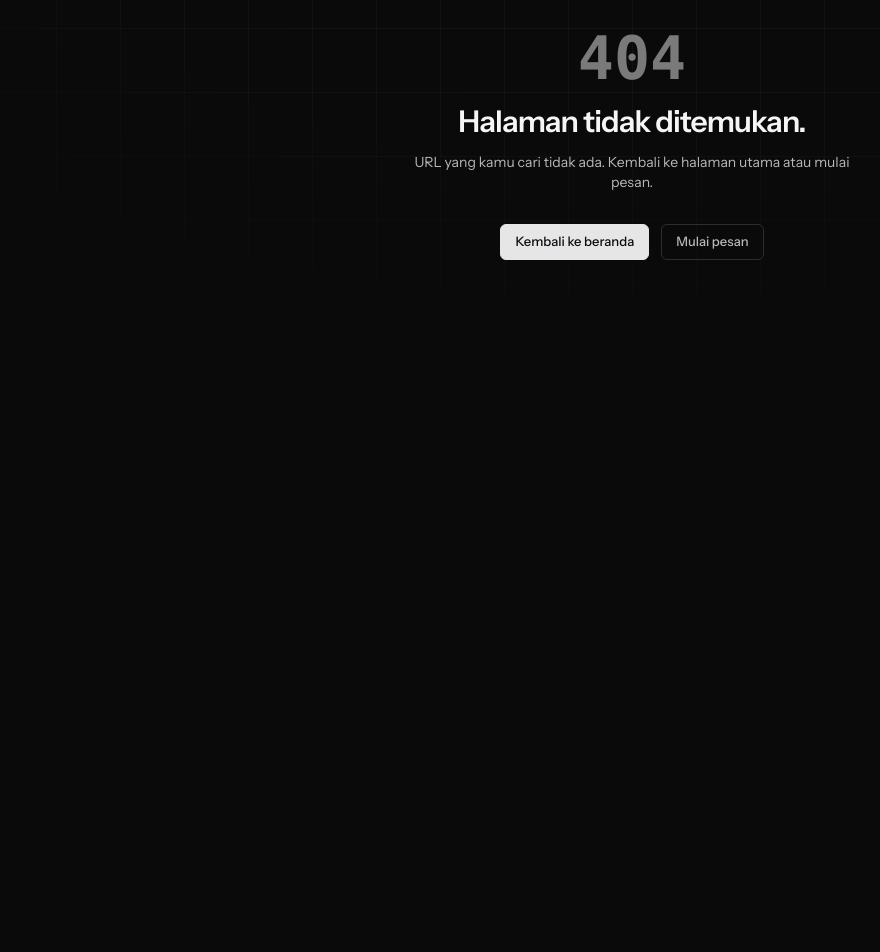
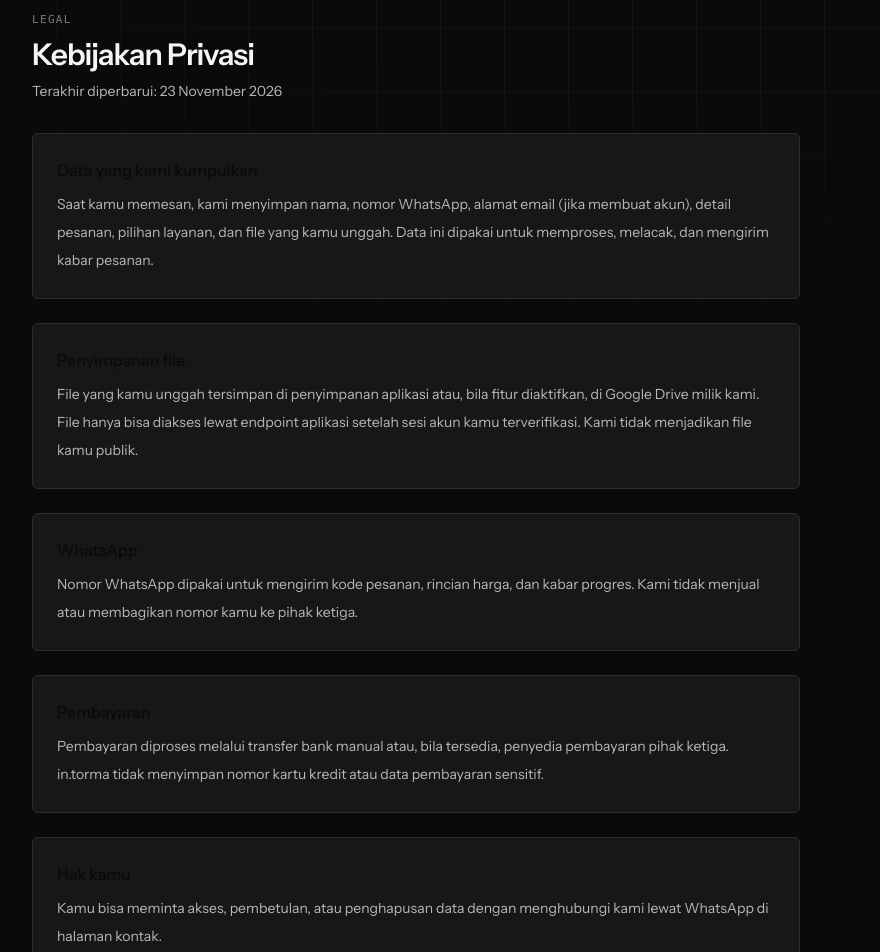
Before and after one commit to BEEYOGS/intorma, a Next.js app: page /privacy in a window 1280 px wide. Before the commit this address had no page. Shown: the part 100-1052 px from the top of the page, without its empty margins (8-888 px from the left). Before the commit the page ends 800 px from the top, so only its background shows below. Built offline with nearby package versions, Linux system fonts and the light colour scheme; no server answers.

Commit message:
Add privacy and terms pages for OAuth consent screen

```diff
--- /dev/null
+++ b/src/app/privacy/page.tsx
@@ -0,0 +1,60 @@
+import { TopBar } from "@/components/TopBar";
+
+export const metadata = { title: "Kebijakan Privasi" };
+
+export default function PrivacyPage() {
+  return (
+    <div className="animate-in">
+      <TopBar />
+      <div className="wrap py-10 sm:py-14">
+        <p className="eyebrow mb-2">Legal</p>
+        <h1 className="display text-2xl sm:text-3xl">Kebijakan Privasi</h1>
+        <p className="mt-2 text-sm text-mute">Terakhir diperbarui: 23 November 2026</p>
+
+        <div className="mt-8 max-w-3xl space-y-6 text-sm leading-7 text-[var(--text-2)]">
+          <section className="card p-5 sm:p-6">
+            <h2 className="mb-2 text-base font-medium text-[var(--text)]">Data yang kami kumpulkan</h2>
+            <p>
+              Saat kamu memesan, kami menyimpan nama, nomor WhatsApp, alamat email (jika membuat akun),
+              detail pesanan, pilihan layanan, dan file yang kamu unggah. Data ini dipakai untuk memproses,
+              melacak, dan mengirim kabar pesanan.
+            </p>
+          </section>
+
+          <section className="card p-5 sm:p-6">
+            <h2 className="mb-2 text-base font-medium text-[var(--text)]">Penyimpanan file</h2>
+            <p>
+              File yang kamu unggah tersimpan di penyimpanan aplikasi atau, bila fitur diaktifkan, di
+              Google Drive milik kami. File hanya bisa diakses lewat endpoint aplikasi setelah sesi
+              akun kamu terverifikasi. Kami tidak menjadikan file kamu publik.
+            </p>
+          </section>
+
+          <section className="card p-5 sm:p-6">
+            <h2 className="mb-2 text-base font-medium text-[var(--text)]">WhatsApp</h2>
+            <p>
+              Nomor WhatsApp dipakai untuk mengirim kode pesanan, rincian harga, dan kabar progres.
+              Kami tidak menjual atau membagikan nomor kamu ke pihak ketiga.
+            </p>
+          </section>
+
+          <section className="card p-5 sm:p-6">
+            <h2 className="mb-2 text-base font-medium text-[var(--text)]">Pembayaran</h2>
+            <p>
+              Pembayaran diproses melalui transfer bank manual atau, bila tersedia, penyedia pembayaran
+              pihak ketiga. in.torma tidak menyimpan nomor kartu kredit atau data pembayaran sensitif.
+            </p>
+          </section>
+
+          <section className="card p-5 sm:p-6">
+            <h2 className="mb-2 text-base font-medium text-[var(--text)]">Hak kamu</h2>
+            <p>
+              Kamu bisa meminta akses, pembetulan, atau penghapusan data dengan menghubungi kami lewat
+              WhatsApp di halaman kontak.
+            </p>
+          </section>
+        </div>
+      </div>
+    </div>
+  );
+}
--- /dev/null
+++ b/src/app/terms/page.tsx
@@ -0,0 +1,61 @@
+import { TopBar } from "@/components/TopBar";
+
+export const metadata = { title: "Syarat & Ketentuan" };
+
+export default function TermsPage() {
+  return (
+    <div className="animate-in">
+      <TopBar />
+      <div className="wrap py-10 sm:py-14">
+        <p className="eyebrow mb-2">Legal</p>
+        <h1 className="display text-2xl sm:text-3xl">Syarat &amp; Ketentuan</h1>
+        <p className="mt-2 text-sm text-mute">Terakhir diperbarui: 23 November 2026</p>
+
+        <div className="mt-8 max-w-3xl space-y-6 text-sm leading-7 text-[var(--text-2)]">
+          <section className="card p-5 sm:p-6">
+            <h2 className="mb-2 text-base font-medium text-[var(--text)]">Pemesanan</h2>
+            <p>
+              Harga tampil otomatis berdasarkan layanan, bahan, ukuran, finishing, dan jumlah yang kamu
+              pilih. Pesanan dianggap dibuat setelah kamu menekan tombol “Buat pesanan”. Kode pesanan
+              dikirim lewat WhatsApp dan bisa dipakai untuk melacak progres.
+            </p>
+          </section>
+
+          <section className="card p-5 sm:p-6">
+            <h2 className="mb-2 text-base font-medium text-[var(--text)]">Pembayaran</h2>
+            <p>
+              Pembayaran dilakukan sesuai total yang tertera. Untuk transfer manual, pesanan diproses
+              setelah pembayaran diverifikasi admin. Jika tersedia pembayaran otomatis, status lunas
+              diperbarui setelah konfirmasi dari penyedia pembayaran.
+            </p>
+          </section>
+
+          <section className="card p-5 sm:p-6">
+            <h2 className="mb-2 text-base font-medium text-[var(--text)]">File pelanggan</h2>
+            <p>
+              Kamu bertanggung jawab atas file yang diunggah, termasuk hak cipta dan kesesuaiannya untuk
+              cetak. Kami tidak memeriksa setiap file secara hukum dan bisa menolak pesanan yang melanggar
+              hukum atau kebijakan kami.
+            </p>
+          </section>
+
+          <section className="card p-5 sm:p-6">
+            <h2 className="mb-2 text-base font-medium text-[var(--text)]">Revisi &amp; pembatalan</h2>
+            <p>
+              Lingkup revisi mengikuti paket yang dipilih. Pembatalan bisa diajukan lewat WhatsApp sebelum
+              produksi dimulai. Pendinganaan yang sudah masuk dapat dikembalikan sesuai kesepakatan.
+            </p>
+          </section>
+
+          <section className="card p-5 sm:p-6">
+            <h2 className="mb-2 text-base font-medium text-[var(--text)]">Kontak</h2>
+            <p>
+              Untuk pertanyaan关于 syarat ini, hubungi in.torma lewat tautan WhatsApp yang tersedia di
+              halaman kontak.
+            </p>
+          </section>
+        </div>
+      </div>
+    </div>
+  );
+}
```
